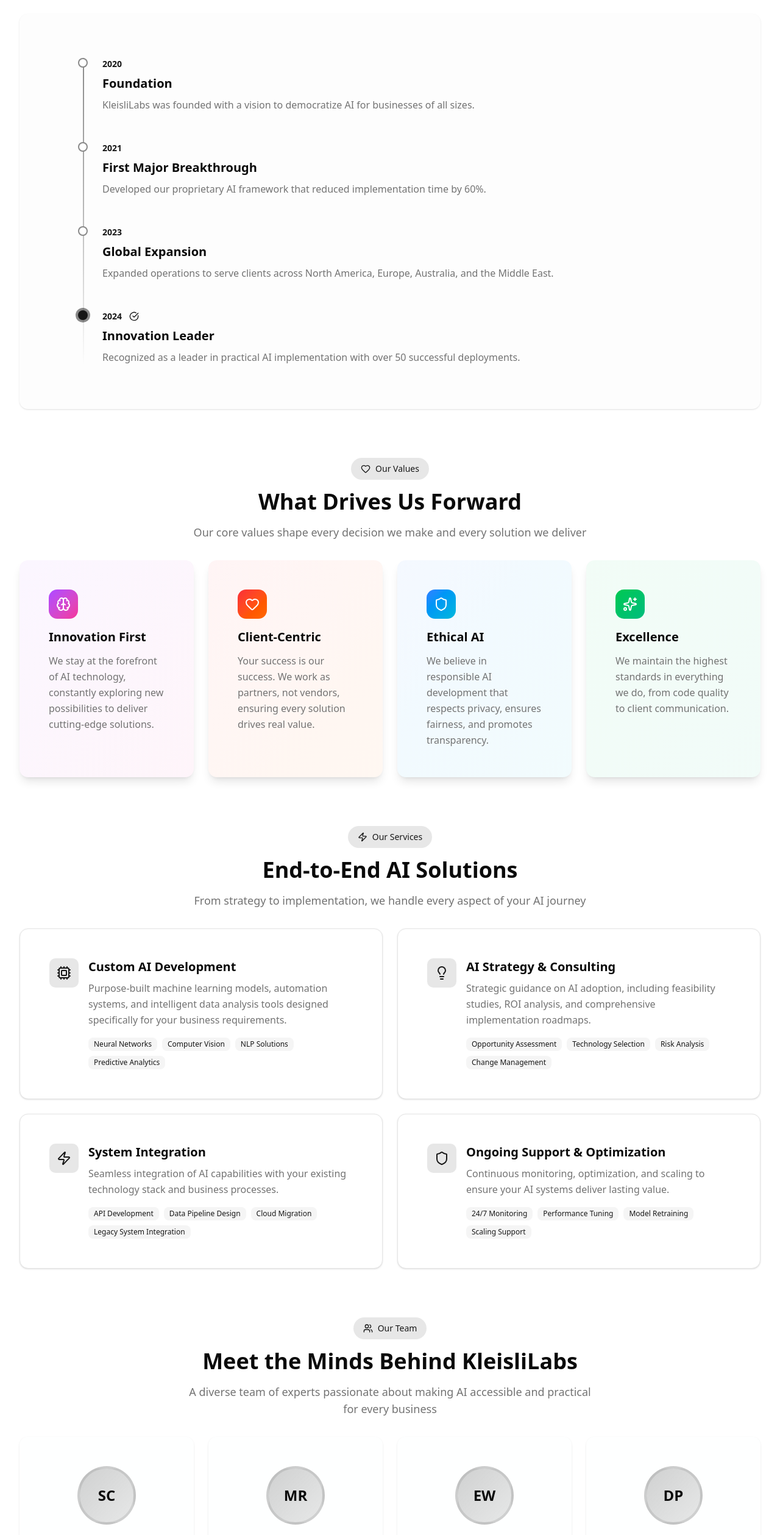
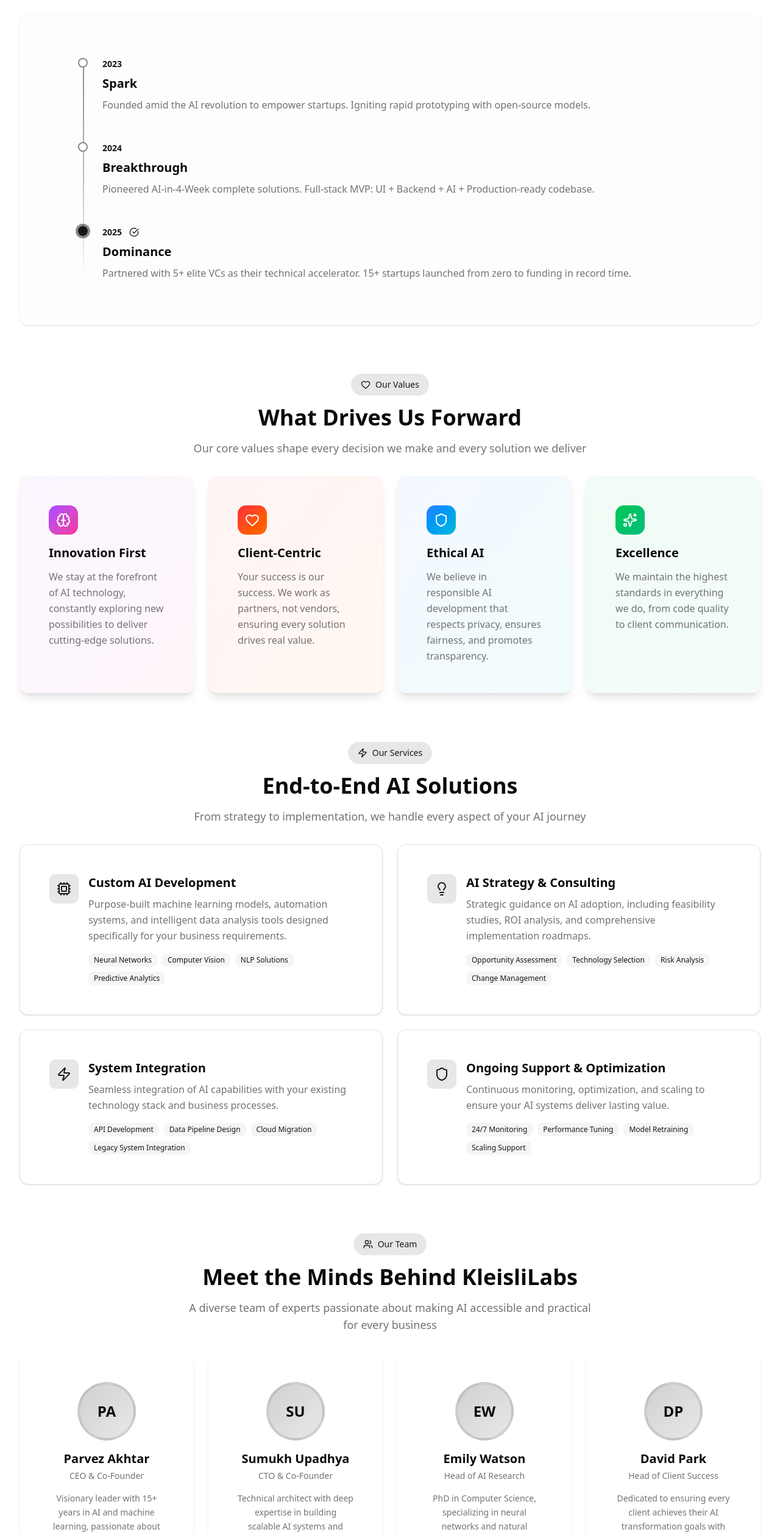
Before and after one commit to kleislilabs/kleislilabs, a Next.js app: page /about in a window 1280 px wide. Shown: the part 1760-4278 px from the top of the page at 61% size. Built offline with nearby package versions, Linux system fonts and the light colour scheme; no server answers.

Commit message:
fix timeline

```diff
--- a/src/app/about/page.tsx
+++ b/src/app/about/page.tsx
@@ -48,49 +48,43 @@
 
 const timelineItems = [
   {
-    year: "2020",
-    title: "Foundation",
-    description: "KleisliLabs was founded with a vision to democratize AI for businesses of all sizes.",
-    highlight: false
-  },
-  {
-    year: "2021",
-    title: "First Major Breakthrough",
-    description: "Developed our proprietary AI framework that reduced implementation time by 60%.",
-    highlight: false
-  },
-  {
     year: "2023",
-    title: "Global Expansion",
-    description: "Expanded operations to serve clients across North America, Europe, Australia, and the Middle East.",
+    title: "Spark",
+    description: "Founded amid the AI revolution to empower startups. Igniting rapid prototyping with open-source models.",
     highlight: false
   },
   {
     year: "2024",
-    title: "Innovation Leader",
-    description: "Recognized as a leader in practical AI implementation with over 50 successful deployments.",
+    title: "Breakthrough",
+    description: "Pioneered AI-in-4-Week complete solutions. Full-stack MVP: UI + Backend + AI + Production-ready codebase.",
+    highlight: false
+  },
+  {
+    year: "2025",
+    title: "Dominance",
+    description: "Partnered with 5+ elite VCs as their technical accelerator. 15+ startups launched from zero to funding in record time.",
     highlight: true
   }
 ];
 
 const teamMembers = [
   {
-    name: "Sarah Chen",
+    name: "Parvez Akhtar",
     role: "CEO & Co-Founder",
     bio: "Visionary leader with 15+ years in AI and machine learning, passionate about making AI accessible to all businesses.",
     expertise: ["Strategic Planning", "AI Ethics", "Business Development"],
     social: {
-      linkedin: "#",
-      twitter: "#"
+      linkedin: "https://www.linkedin.com/in/parvezakhtar/",
+      twitter: "https://x.com/ipmOb"
     }
   },
   {
-    name: "Marcus Rodriguez",
+    name: "Sumukh Upadhya",
     role: "CTO & Co-Founder",
     bio: "Technical architect with deep expertise in building scalable AI systems and leading engineering teams.",
     expertise: ["System Architecture", "Machine Learning", "Cloud Infrastructure"],
     social: {
-      linkedin: "#",
+      linkedin: "https://www.linkedin.com/in/sumukhupadhya/",
       github: "#"
     }
   },
```
